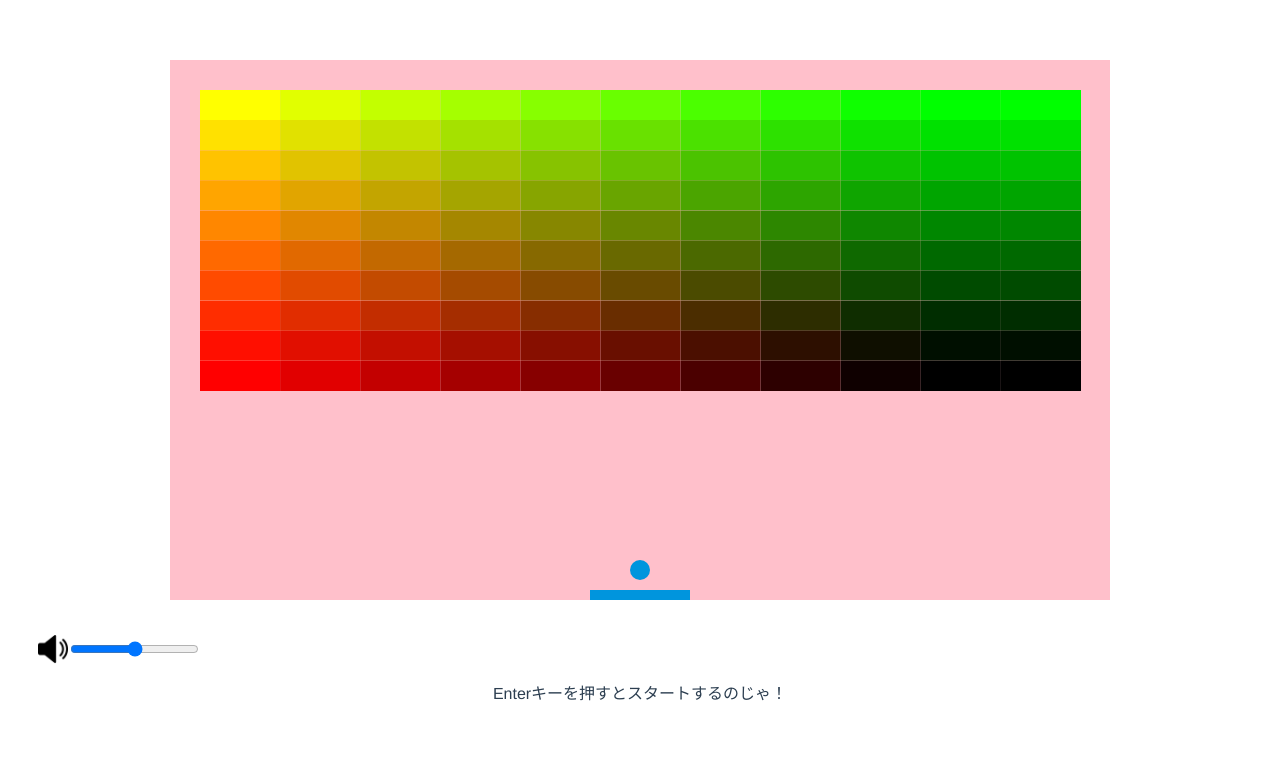
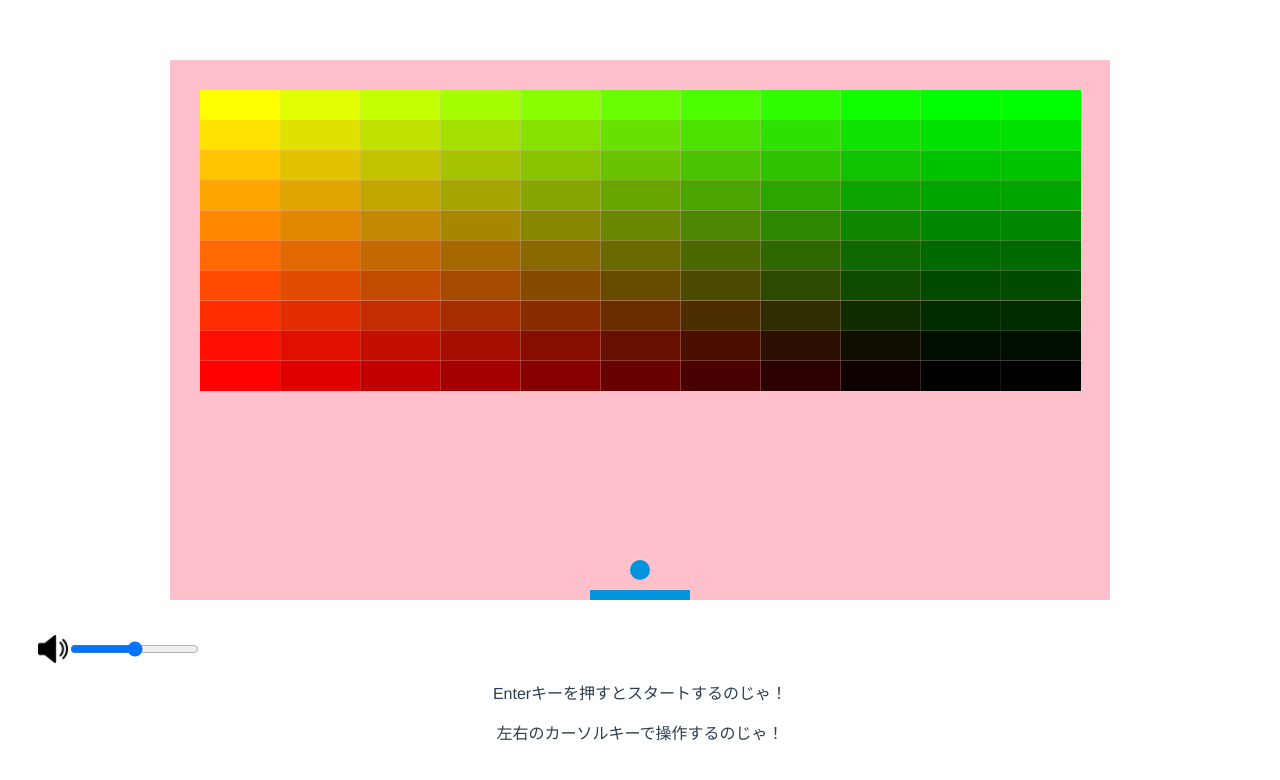
Before and after one commit to BishamonBrother/senba_brick_breaker, a Vue app: page / in a window 1280 px wide. Shown: the top 780 px of the page. Built offline with nearby package versions, Linux system fonts and the light colour scheme.

Commit message:
:sparkles:操作方法追加

```diff
--- a/src/components/BrickBreaker.vue
+++ b/src/components/BrickBreaker.vue
@@ -9,15 +9,13 @@
   </div>
   <div>
     <p>Enterキーを押すとスタートするのじゃ！</p>
+    <p>左右のカーソルキーで操作するのじゃ！</p>
   </div>
 </template>
 
 <script>
 export default {
   name: 'BrickBreaker',
-  // props: {
-  //   msg: String
-  // }
 
   data () {
     return {
```
